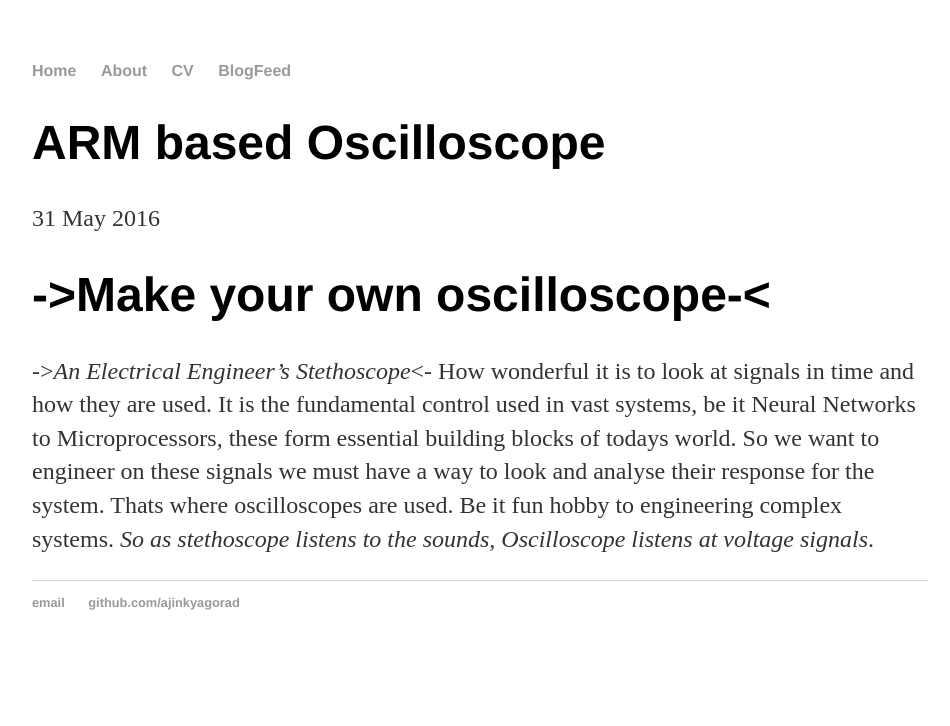
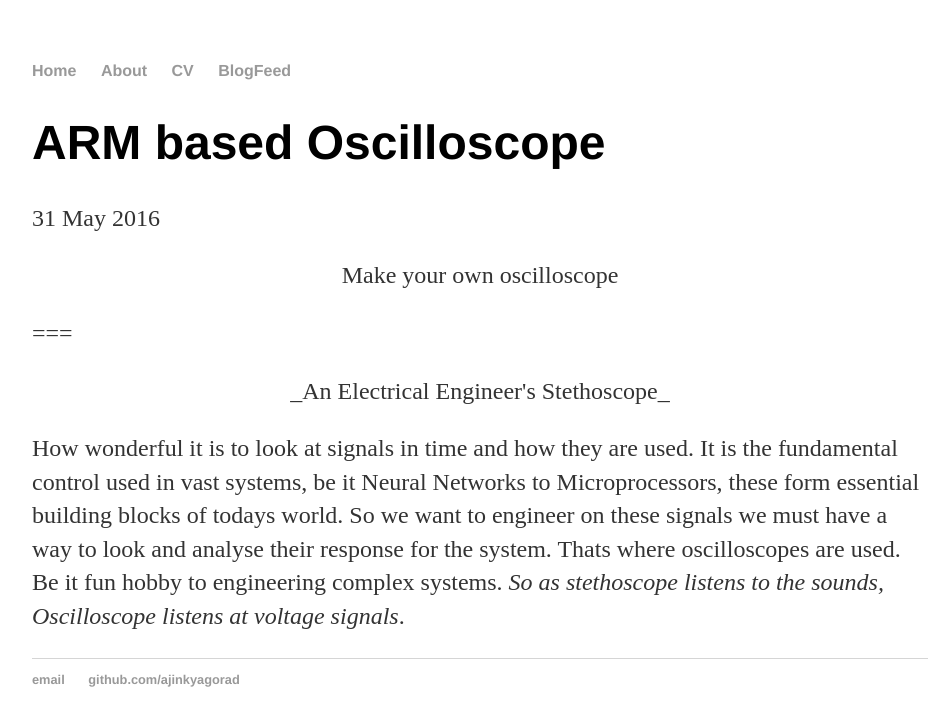
Before and after one commit to ajinkyagorad/ajinkyagorad.github.io, a Jekyll site: the page built from _posts/2016-05-31-arm-oscilloscope.md, in a window 1280 px wide. Shown: the top 726 px of the page, without its empty margins (160-1110 px from the left). Built offline with Jekyll 4.4.1, drawn with Linux system fonts in a browser that asks for light colours.

Commit message:
Update 2016-05-31-arm-oscilloscope.md

```diff
--- a/_posts/2016-05-31-arm-oscilloscope.md
+++ b/_posts/2016-05-31-arm-oscilloscope.md
@@ -4,9 +4,9 @@ title: "ARM based Oscilloscope"
 date: 2016-05-31
 ---
 
-->Make your own oscilloscope-<
+<p style="text-align: center;">Make your own oscilloscope</p>
 ===
-->_An Electrical Engineer's Stethoscope_<-
+<p style="text-align: center;">_An Electrical Engineer's Stethoscope_</p>
 How wonderful it is to look at signals in time and how they are used. It is the fundamental control used in vast systems, be it Neural Networks to Microprocessors, these form essential building blocks of todays world.
 So we want to engineer on these signals we must have a way to look and analyse their response for the system. Thats where oscilloscopes are used. Be it fun hobby to engineering complex systems.
 _So as stethoscope listens to the sounds, Oscilloscope listens at voltage signals_.
```
